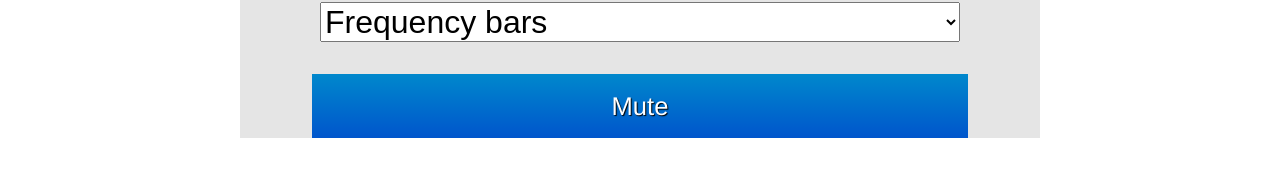
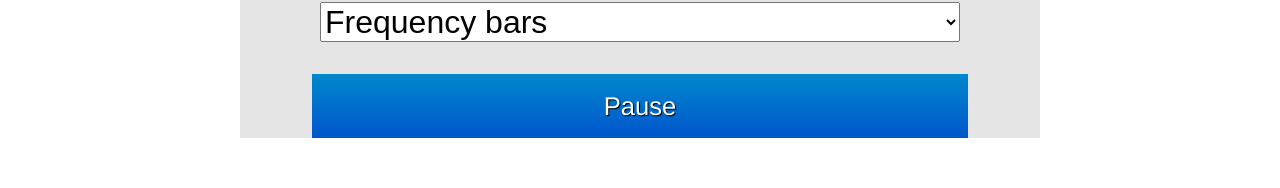
Before and after one commit to Progoogler/musix, a Vue app: page /#/ in a window 1280 px wide. Shown: the part 522-710 px from the top of the page. Built offline with nearby package versions, Linux system fonts and the light colour scheme.

Commit message:
Use the word Pause/Play instead of Mute/Unmute

```diff
--- a/src/components/AudioVisualizer.vue
+++ b/src/components/AudioVisualizer.vue
@@ -1,4 +1,3 @@
-/* eslint-disable */
 <template>
   <div class="audio-wrapper">
     <canvas class="visualizer" width="640" height="100"></canvas>
@@ -13,7 +12,7 @@
       </select>
     </div>
     <div>
-      <a class="mute">Mute</a>
+      <a class="mute">Pause</a>
     </div>
     </form>
   </div>
```
